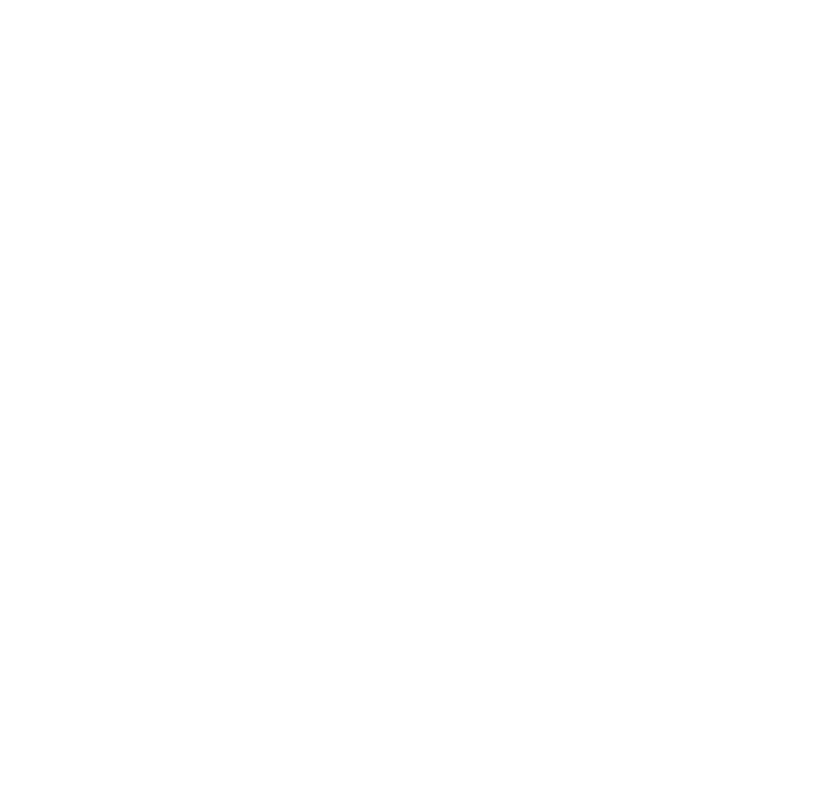
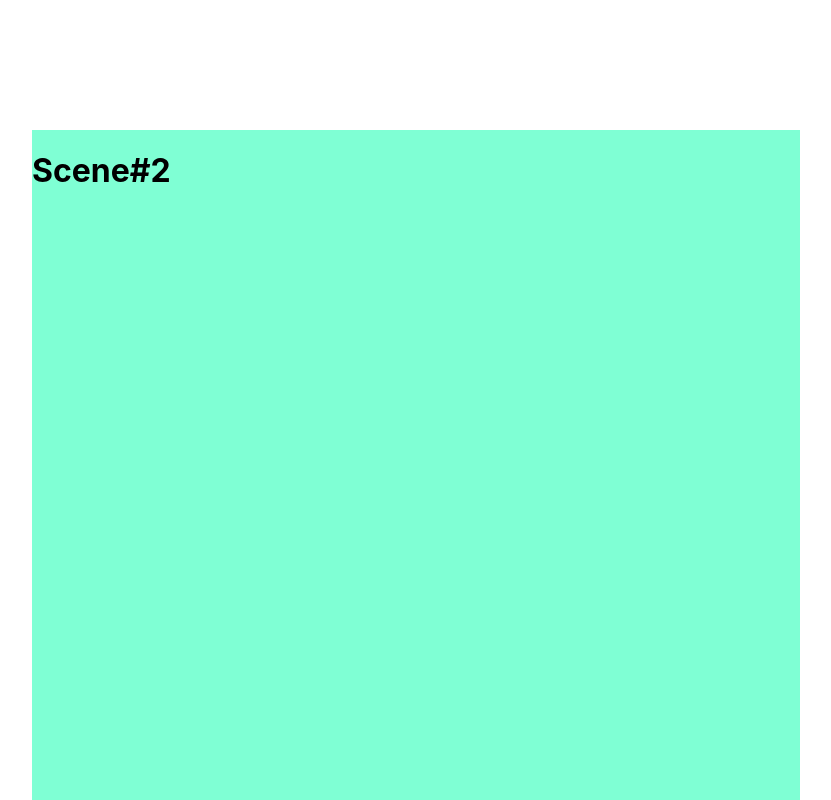
Before and after one commit to junbong/wedding220301, a Next.js app: page / in a window 1280 px wide. Shown: the part 1520-2320 px from the top of the page, without its empty margins (224-1055 px from the left). Built offline with nearby package versions, Linux system fonts and the light colour scheme.

Commit message:
Add(scene): scene#2

```diff
--- a/pages/index.tsx
+++ b/pages/index.tsx
@@ -3,7 +3,8 @@
 import { useResizeDetector } from 'react-resize-detector'
 
 import { SCROLL_HEIGHT } from '../constants'
-import SceneOne from '../scenes/SceneOne/SceneOne'
+import SceneOne from '../scenes/SceneOne'
+import SceneTwo from '../scenes/SceneTwo'
 
 export default function Home() {
   const { ref: scrollContainerRef, width, height } = useResizeDetector()
@@ -59,6 +60,13 @@
             currentScroll={scrollY}
             sceneHeight={containerRef.current?.clientHeight}
           />
+
+          <SceneTwo
+            wrapperWidth={width}
+            wrapperHeight={height}
+            currentScroll={scrollY}
+            sceneHeight={containerRef.current?.clientHeight}
+          />
         </main>
       </div>
 
--- a/public/styles/global.scss
+++ b/public/styles/global.scss
@@ -29,8 +29,6 @@
 
 .scene {
   position: fixed;
-  width: 100%;
-  height: 100vh;
 }
 
 @media only screen and (max-width: 419px) {
--- a/scenes/SceneOne/SceneOne.module.scss
+++ b/scenes/SceneOne/SceneOne.module.scss
@@ -29,7 +29,7 @@
   right: 60px;
   width: 205px;
   height: 300px;
-  transform: scale(0.6);
+  transform: translateY(20px) scale(0.6);
 
   .arrowImage {
     opacity: .1;
--- a/scenes/SceneOne/SceneOne.tsx
+++ b/scenes/SceneOne/SceneOne.tsx
@@ -7,7 +7,7 @@
 
 import { SCENE_PADDING } from '../../constants'
 import InvitationCard from '../../components/InvitationCard'
-import { SceneProps } from '../../types/SceneProps'
+import { SceneProps } from '../../types'
 import styles from './SceneOne.module.scss'
 
 const CARD_SIZE_BY_CONTAINER = 0.8
@@ -26,6 +26,7 @@
   const sceneContainerStyle = useMemo(() => {
     const result = {
       width: wrapperWidth,
+      height: sceneHeight,
     }
     if (
       !isNil(sceneHeight) &&
--- /dev/null
+++ b/scenes/SceneOne/package.json
@@ -0,0 +1,6 @@
+{
+  "name": "SceneOne",
+  "version": "0.1.0",
+  "private": true,
+  "main": "SceneOne.tsx"
+}
--- /dev/null
+++ b/scenes/SceneTwo/SceneTwo.module.scss
@@ -0,0 +1,4 @@
+.wrapper {
+  position: absolute;
+  background-color: aquamarine;
+}
--- /dev/null
+++ b/scenes/SceneTwo/SceneTwo.tsx
@@ -0,0 +1,38 @@
+import { useMemo } from 'react'
+import classNames from 'classnames'
+
+import { SCENE_PADDING } from '../../constants'
+import { SceneProps } from '../../types'
+import styles from './SceneTwo.module.scss'
+
+export interface SceneTwoProps extends SceneProps {}
+
+function SceneTwo(
+  {
+    wrapperWidth = 0,
+    wrapperHeight = 0,
+    currentScroll = 0,
+    sceneHeight,
+  }: SceneTwoProps
+) {
+  const sceneContainerStyle = useMemo(() => ({
+    top: (sceneHeight * 2) + SCENE_PADDING,
+    width: wrapperWidth,
+    height: sceneHeight,
+  }), [
+    wrapperWidth,
+    currentScroll,
+    sceneHeight,
+  ])
+
+  return (
+    <div
+      className={classNames(styles.wrapper, 'scene')}
+      style={sceneContainerStyle}
+    >
+      <h1>Scene#2</h1>
+    </div>
+  )
+}
+
+export default SceneTwo
--- /dev/null
+++ b/scenes/SceneTwo/package.json
@@ -0,0 +1,6 @@
+{
+  "name": "SceneTwo",
+  "version": "0.1.0",
+  "private": true,
+  "main": "SceneTwo.tsx"
+}
```
Also changed, not shown: public/images/icon.png (added), types/index.ts (renamed from types/SceneProps.ts).
